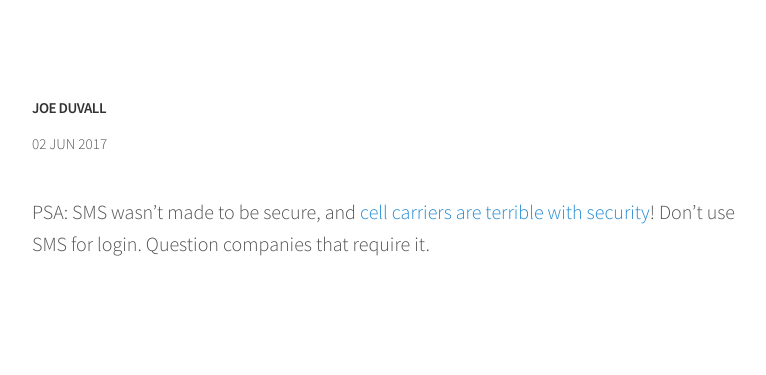
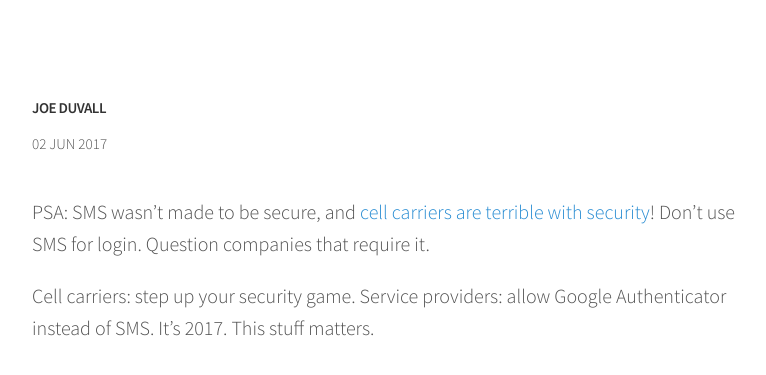
Before and after one commit to joeduvall4/joeduvall4.github.io.old, a Jekyll site: the page built from _posts/2017-06-02-t870479805329809408.md, in a window 1280 px wide. Shown: the top 375 px of the page, without its empty margins (248-1014 px from the left). Built offline with Jekyll 4.4.1, drawn with Linux system fonts in a browser that asks for light colours.

Commit message:
Mirroring from Micro.blog.

```diff
--- a/_posts/2017-06-02-t870479805329809408.md
+++ b/_posts/2017-06-02-t870479805329809408.md
@@ -6,3 +6,7 @@ date: 2017-06-01 20:18:52 -0700
 guid: http://joe.duvall.micro.blog/2017/06/02/t870479805329809408.html
 ---
 PSA: SMS wasn’t made to be secure, and [cell carriers are terrible with security](https://medium.com/@CodyBrown/how-to-lose-8k-worth-of-bitcoin-in-15-minutes-with-verizon-and-coinbase-com-ba75fb8d0bac)! Don’t use SMS for login. Question companies that require it.
+
+Cell carriers: step up your security game.
+Service providers: allow Google Authenticator instead of SMS.
+It’s 2017. This stuff matters.
```
